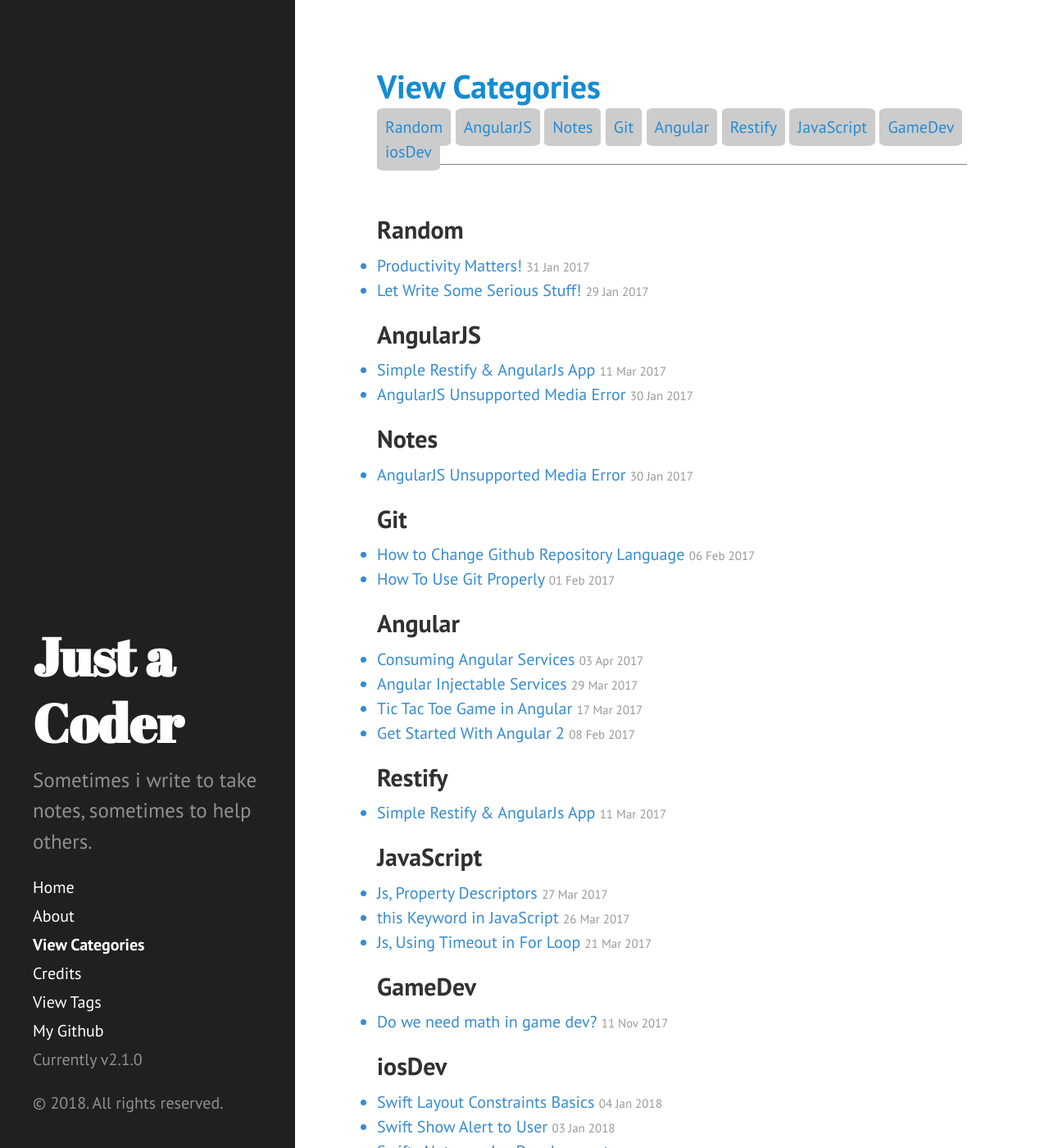
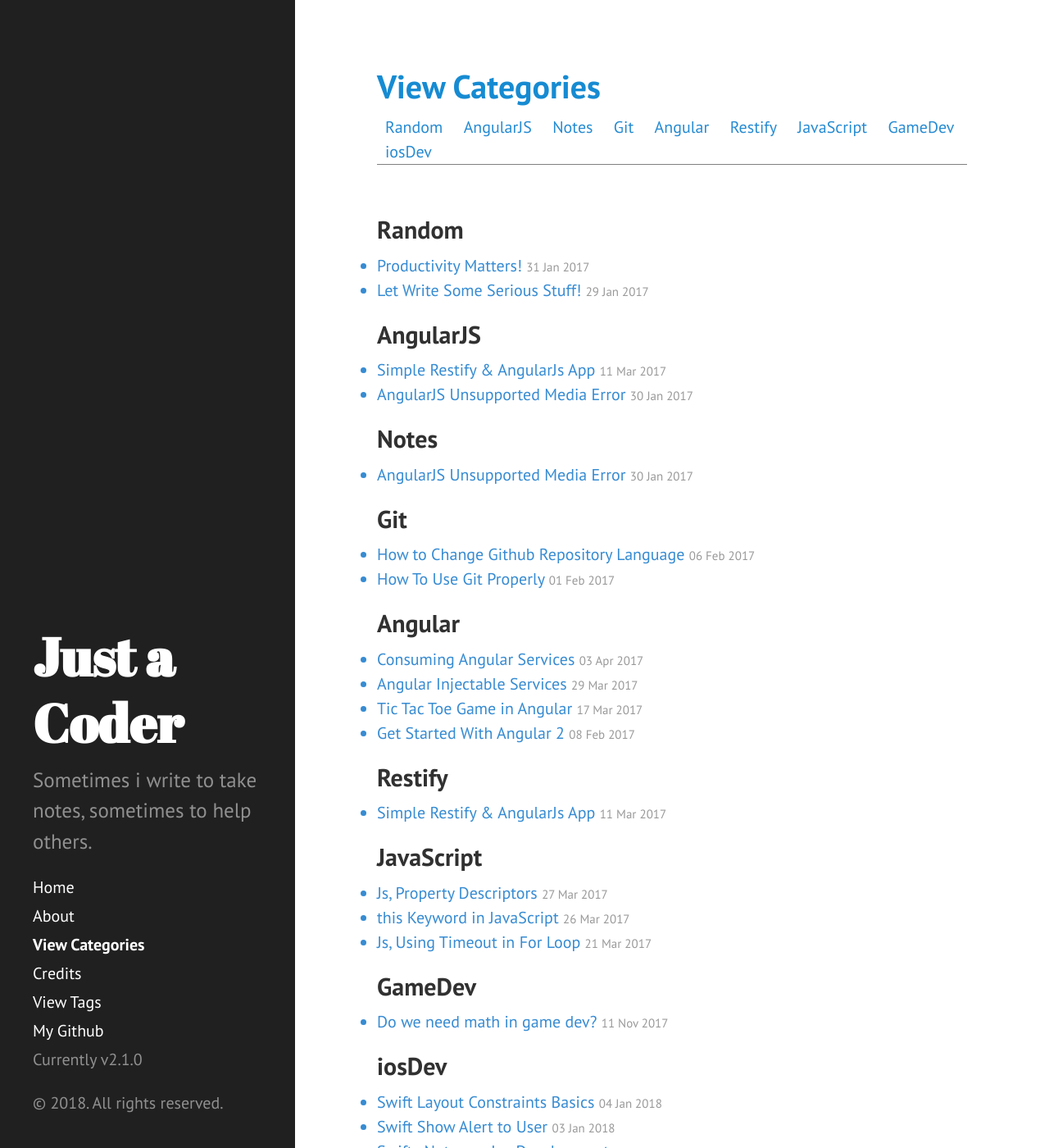
Before and after one commit to daveMad/daveMad.github.io, a Jekyll site: the page built from categories.md, in a window 1280 px wide and 1400 px high. Shown: the whole window at 82% size. Built offline with Jekyll 4.4.1, drawn with Linux system fonts in a browser that asks for light colours.

Commit message:
add correction for tags css props

```diff
--- a/public/css/poole.css
+++ b/public/css/poole.css
@@ -515,7 +515,7 @@ a.pagination-item:hover {
 
 .post-tag {
   margin-top: 1em;
-  background-color: #ccc;
+  /* background-color: #ccc; */
   border-radius: 10%;
   padding: .5em;
 }
```
